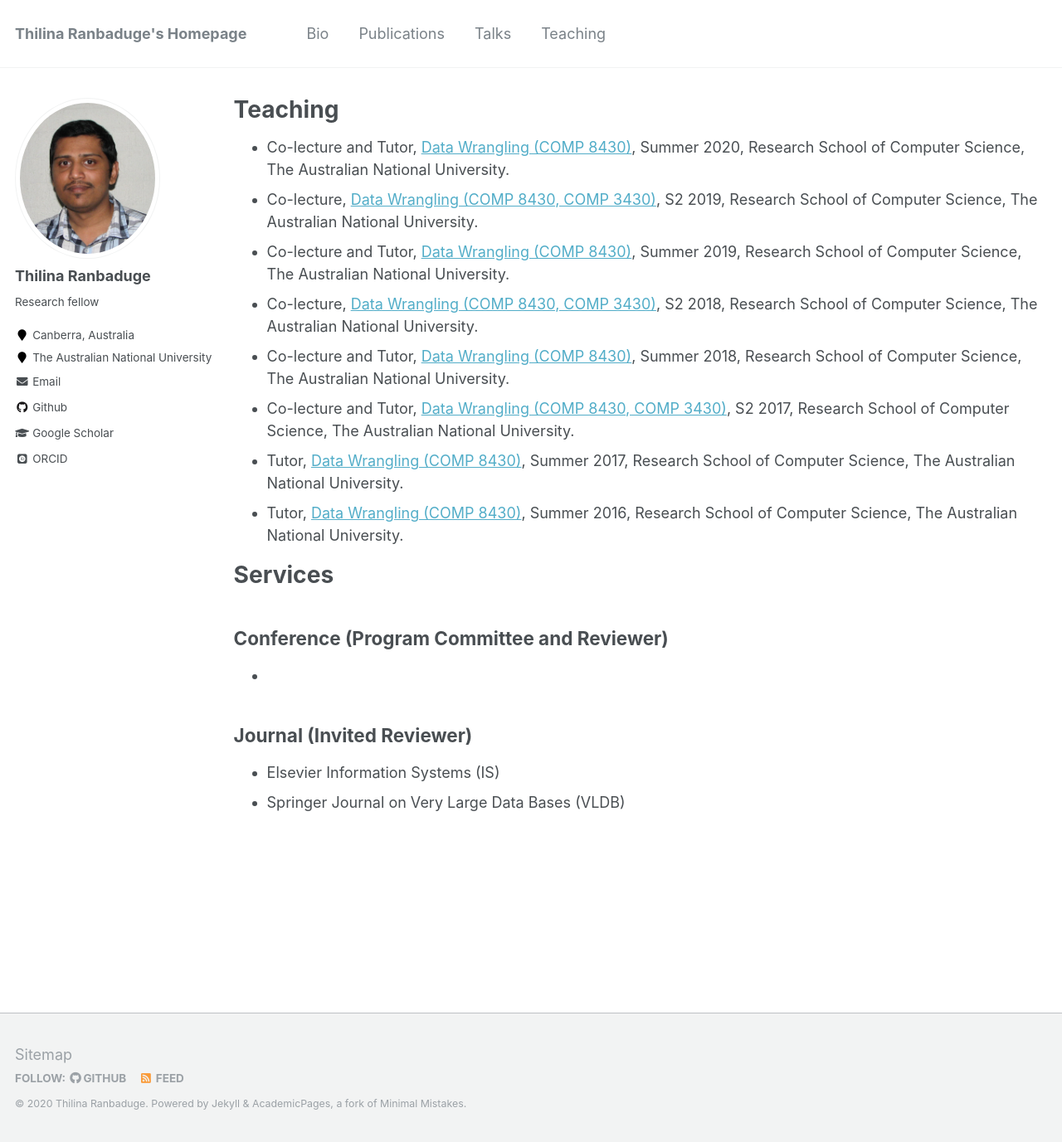
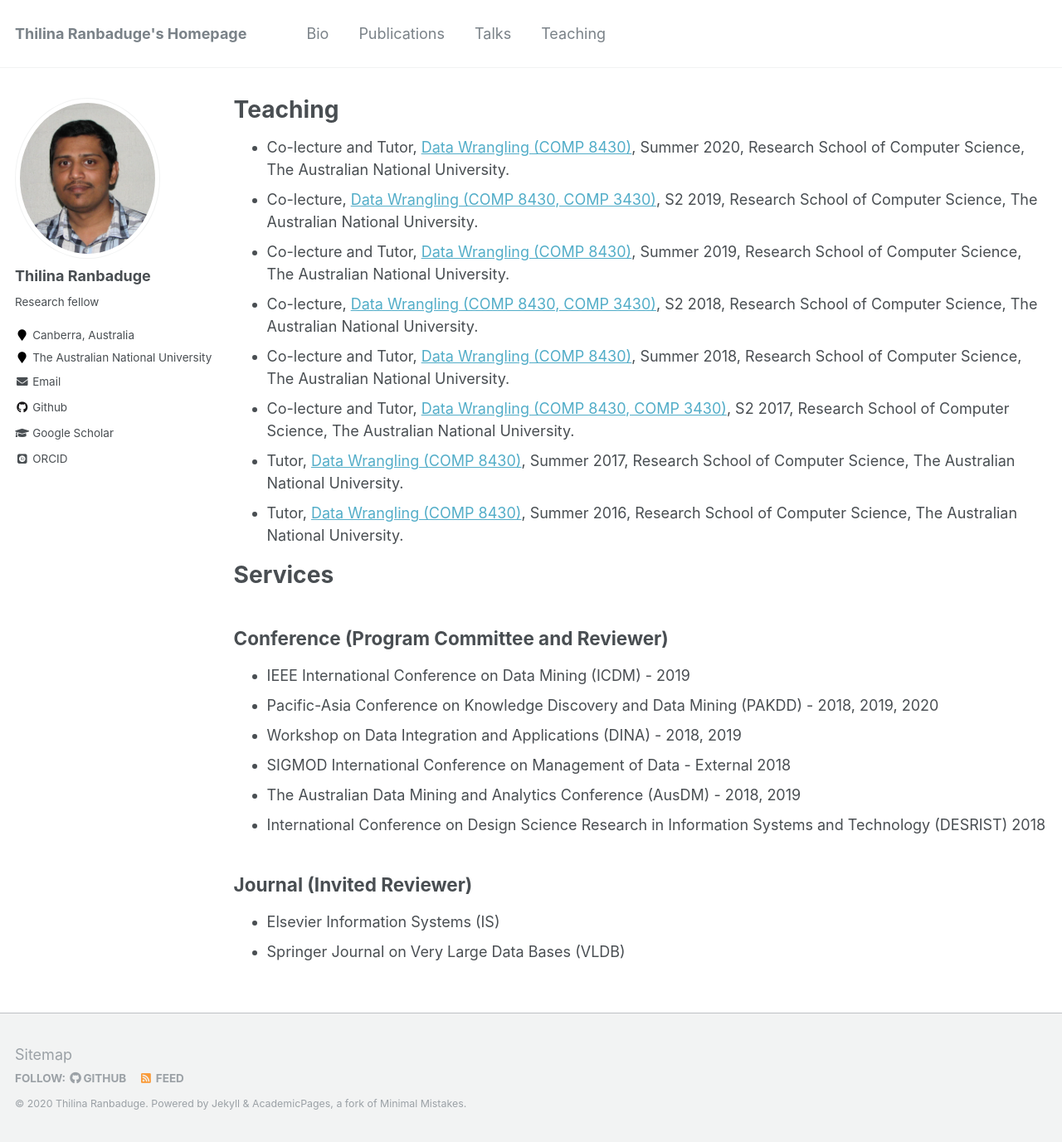
Before and after one commit to thilina-ranbaduge/thilina-ranbaduge.github.io, a Jekyll site: the page built from _pages/teaching.md, in a window 1280 px wide and 1377 px high. Shown: the whole window at 83% size. Built offline with Jekyll 4.4.1, drawn with Linux system fonts in a browser that asks for light colours; some web fonts are replaced.

Commit message:
Update teaching.md

```diff
--- a/_pages/teaching.md
+++ b/_pages/teaching.md
@@ -17,8 +17,12 @@ author_profile: true
 # Services
 
 ## Conference (Program Committee and Reviewer)
-*
-
+* IEEE International Conference on Data Mining (ICDM) - 2019
+* Pacific-Asia Conference on Knowledge Discovery and Data Mining (PAKDD) - 2018, 2019, 2020
+* Workshop on Data Integration and Applications (DINA) - 2018, 2019
+* SIGMOD International Conference on Management of Data - External 2018
+* The Australian Data Mining and Analytics Conference (AusDM) - 2018, 2019
+* International Conference on Design Science Research in Information Systems and Technology (DESRIST) 2018
 
 ## Journal (Invited Reviewer)
 * Elsevier Information Systems (IS)
```
